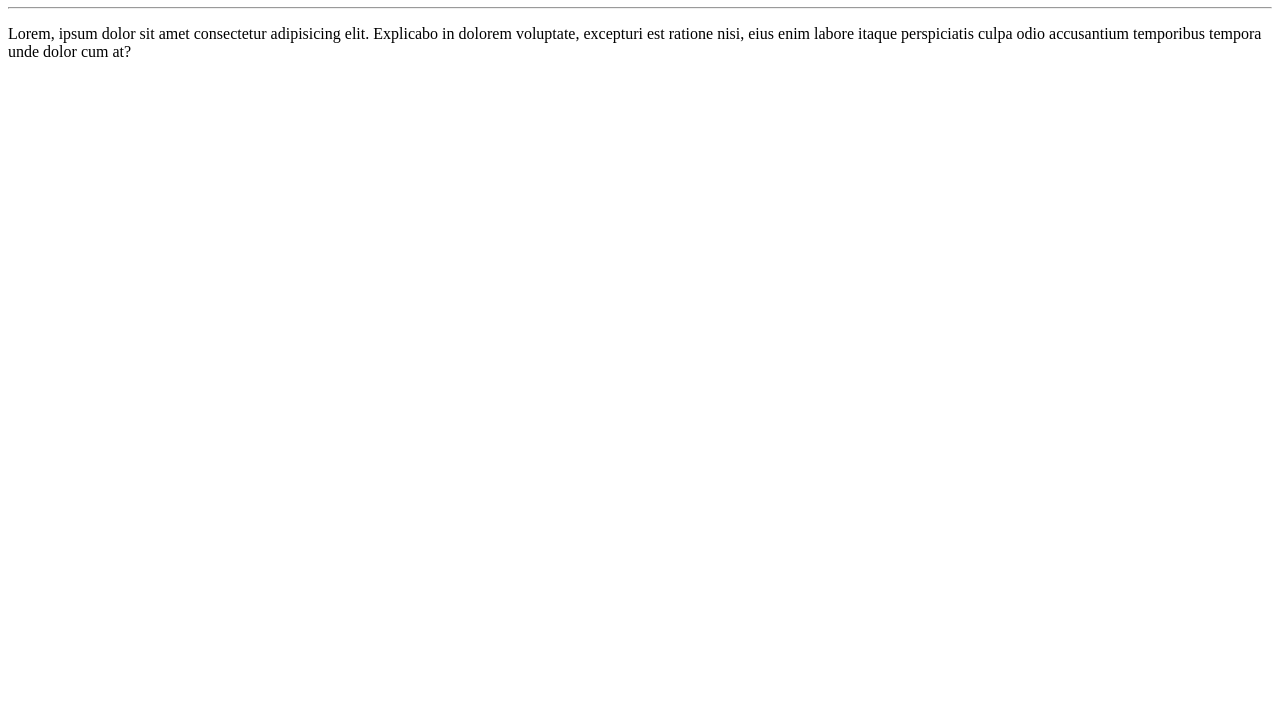
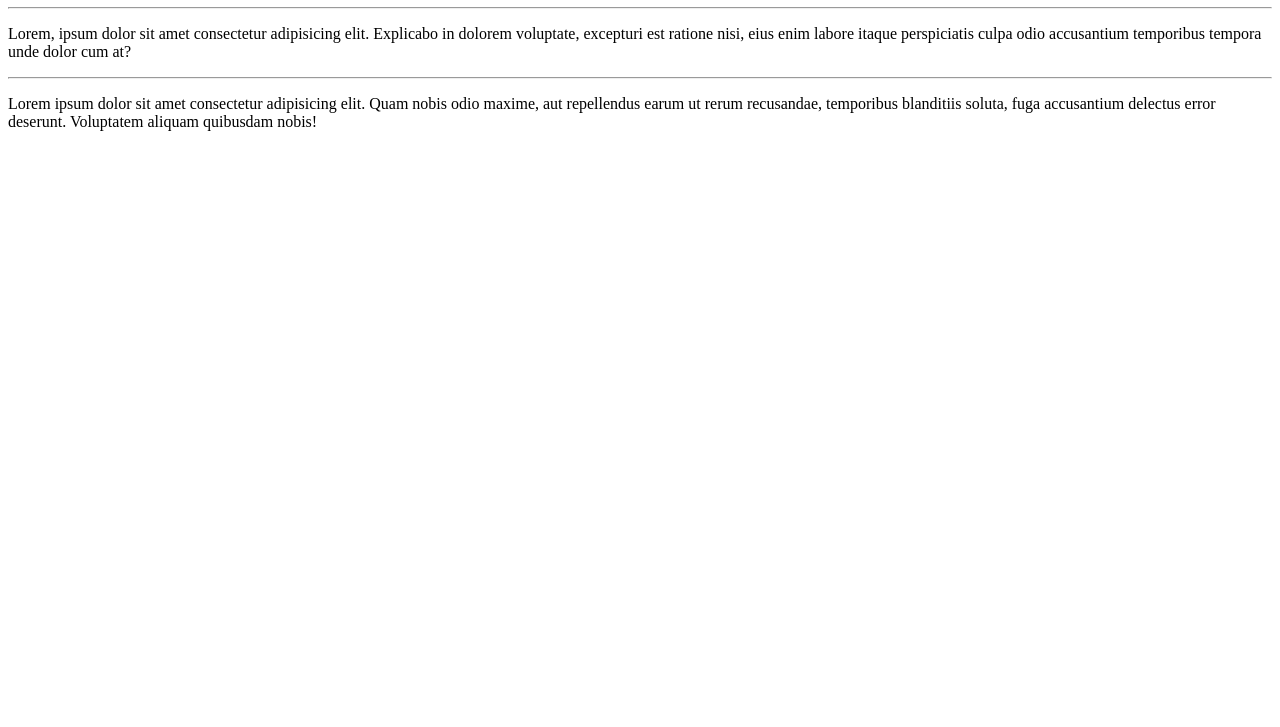
Before and after one commit to ForeverFloripa/Projeto-01, a plain HTML site: page site-exemplo/index.html in a window 1280 px wide. Shown: the part 73-800 px from the top of the page. Drawn offline with Linux system fonts and the light colour scheme.

Commit message:
adicionei um paragrafo

```diff
--- a/site-exemplo/index.html
+++ b/site-exemplo/index.html
@@ -9,5 +9,7 @@
     <h1> Olá, Mundo!</h1>
     <hr>
     <p>Lorem, ipsum dolor sit amet consectetur adipisicing elit. Explicabo in dolorem voluptate, excepturi est ratione nisi, eius enim labore itaque perspiciatis culpa odio accusantium temporibus tempora unde dolor cum at?</p>
+    <hr>
+    <p>Lorem ipsum dolor sit amet consectetur adipisicing elit. Quam nobis odio maxime, aut repellendus earum ut rerum recusandae, temporibus blanditiis soluta, fuga accusantium delectus error deserunt. Voluptatem aliquam quibusdam nobis!</p>
 </body>
 </html>
```
